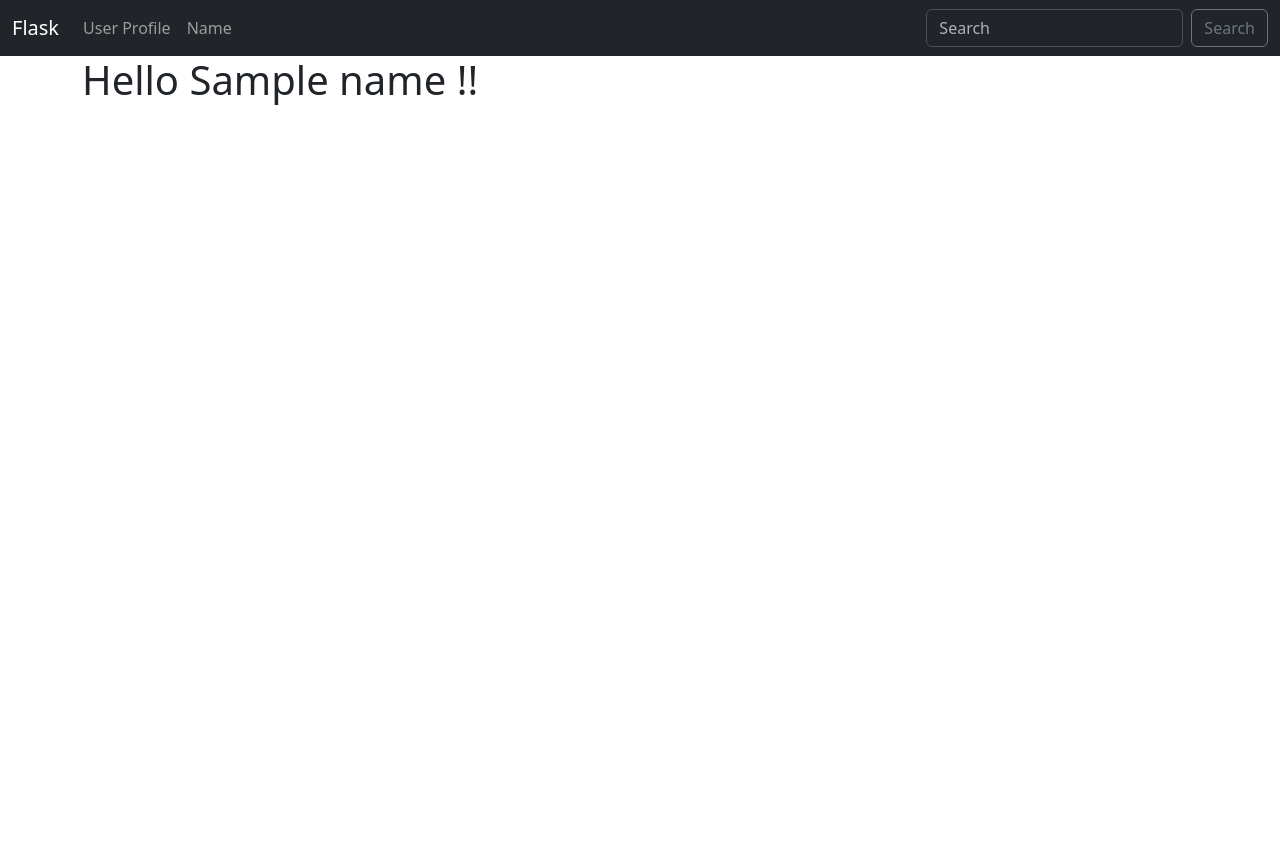
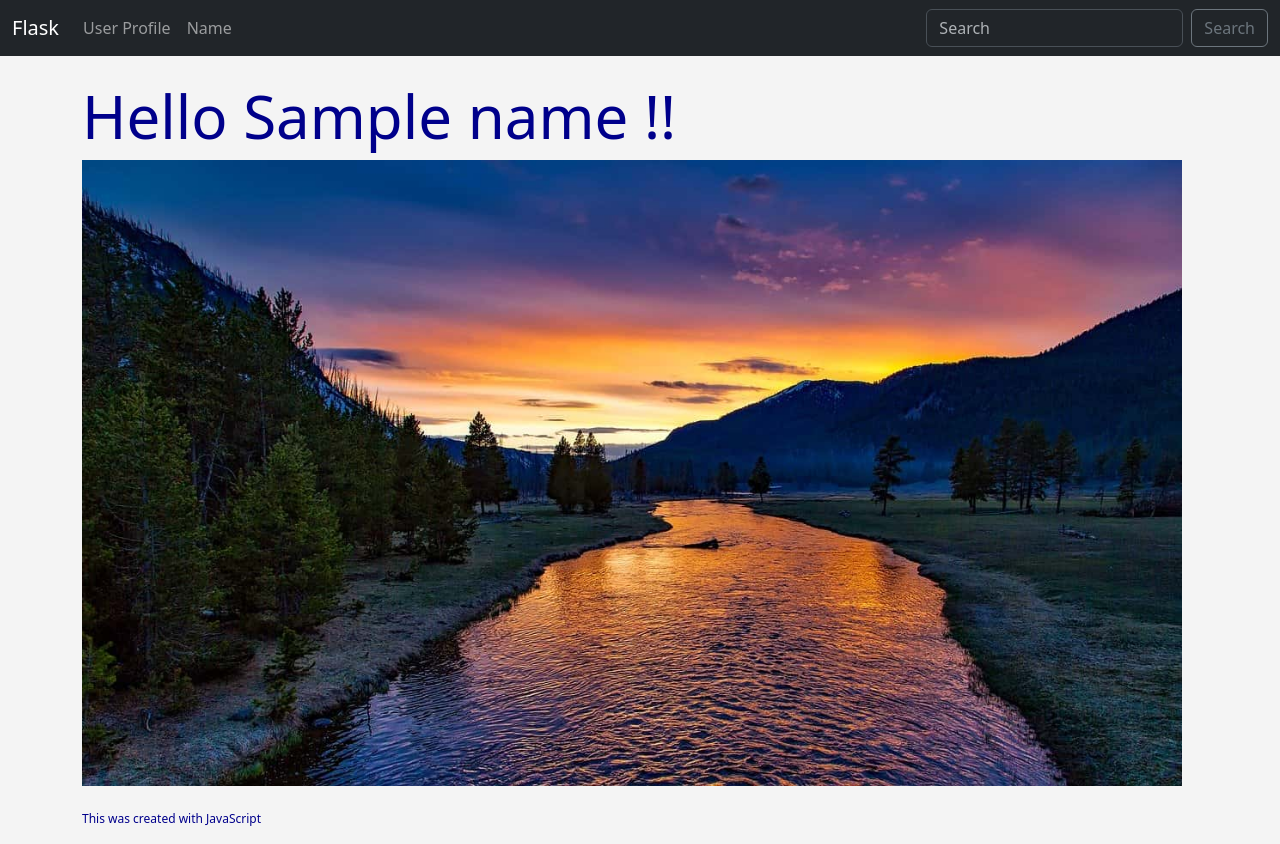
Before and after one commit to FreitasLucasM/FlaskStudies, a Flask app: template templates/name.html in a window 1280 px wide. Before the commit the page ends 105 px from the top, so only its background shows below. Run offline with Flask 2, Linux system fonts and the light colour scheme; the template is opened without the code that fills it: values that come from a table or form of the project are taken from there, most other values are stand-ins (such as "Sample title", 1, 10 or a date in 2020).

Commit message:
static files

```diff
--- /dev/null
+++ b/static/css/style.css
@@ -0,0 +1,11 @@
+h1 {
+  color: darkblue;
+  font-size: 60px;
+}
+body {
+  background-color: #f4f4f4;
+}
+#demo{
+    font-size: 12px;
+    color: darkblue;
+}
--- /dev/null
+++ b/static/js/myfile.js
@@ -0,0 +1 @@
+document.getElementById('demo').innerHTML = 'This was created with JavaScript'
--- a/templates/base.html
+++ b/templates/base.html
@@ -4,12 +4,15 @@
     <meta charset="utf-8" />
     <meta name="viewport" content="width=device-width, initial-scale=1" />
     <title>{{ title }}</title>
+    <!-- bootstrap -->
     <link
       href="https://cdn.jsdelivr.net/npm/bootstrap@5.3.0-alpha1/dist/css/bootstrap.min.css"
       rel="stylesheet"
       integrity="sha384-GLhlTQ8iRABdZLl6O3oVMWSktQOp6b7In1Zl3/Jr59b6EGGoI1aFkw7cmDA6j6gD"
       crossorigin="anonymous"
     />
+    <!-- my css -->
+    <link rel="stylesheet" href="{{ url_for('static', filename='css/style.css') }}" />
   </head>
   <body>
     {% include 'navbar.html' %}
--- a/templates/name.html
+++ b/templates/name.html
@@ -1,6 +1,7 @@
 {% extends "base.html" %}{% block content %}
 
 <div>
+  <br />
   {% for message in get_flashed_messages() %}
   <div class="alert alert-success alert-dismissible fade show" role="alert">
     Hey {{ name }} - {{ message }}
@@ -14,6 +15,14 @@
 
   {% endfor %} {% if name %}
   <h1>Hello {{ name }} !!</h1>
+  <img
+    src="{{ url_for('static', filename='images/paisagem.jpg')}}"
+    width="1100"
+    alt="Paisagem.jpg"
+  />
+  <br /><br />
+  <p id="demo">This is stuff...</p>
+  <script src="{{ url_for('static', filename='js/myfile.js') }}"></script>
   {% else %}
   <h1>Whats Your Name?</h1>
   <br />
```
Also changed, not shown: static/images/paisagem.jpg (added).
